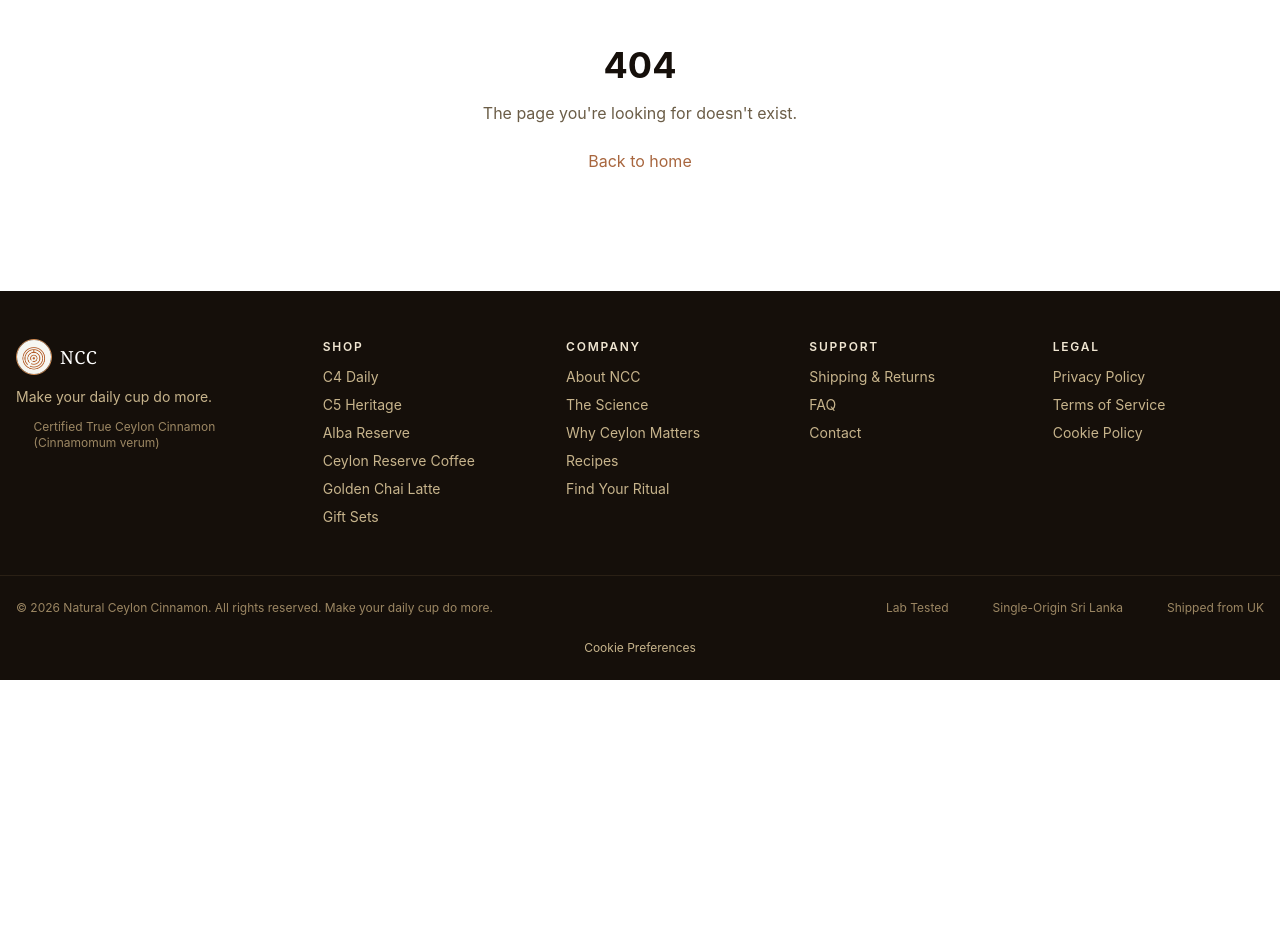
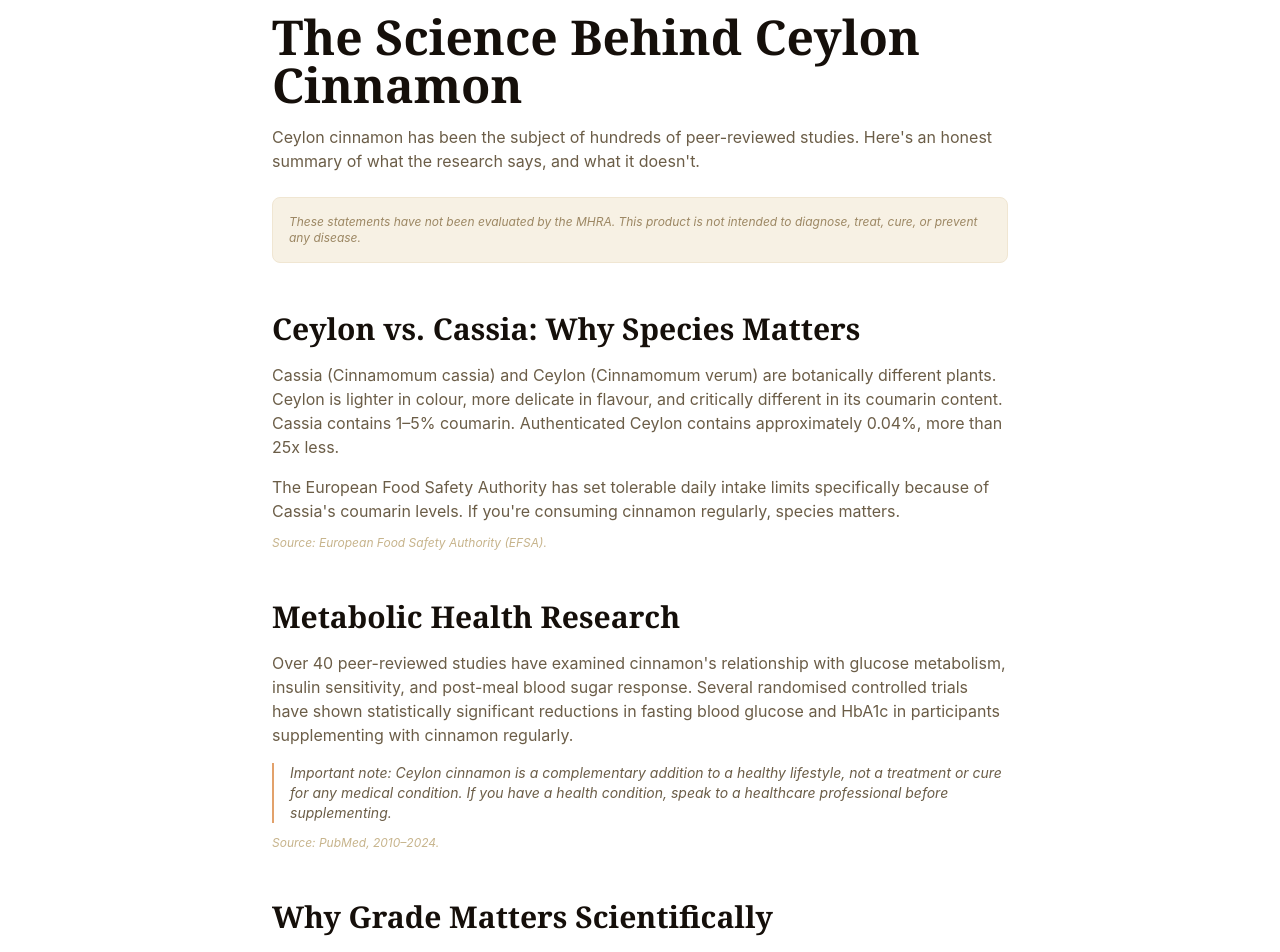
Before and after one commit to agamsidana/NCC, a React (Vite) app: page /the-science in a window 1280 px wide. Shown: the part 120-1072 px from the top of the page. Before the commit the page ends 800 px from the top, so only its background shows below. Built offline with nearby package versions, Linux system fonts and the light colour scheme; some icons are missing.

Commit message:
add the science page

```diff
--- a/src/common/constants/strings.ts
+++ b/src/common/constants/strings.ts
@@ -128,6 +128,40 @@
         "Natural Ceylon Cinnamon ships across the United Kingdom. We're a small, focused brand, and we intend to stay that way. Quality over volume, always.",
     },
   },
+  science: {
+    title: 'The Science Behind Ceylon Cinnamon',
+    intro:
+      "Ceylon cinnamon has been the subject of hundreds of peer-reviewed studies. Here's an honest summary of what the research says, and what it doesn't.",
+    disclaimer:
+      'These statements have not been evaluated by the MHRA. This product is not intended to diagnose, treat, cure, or prevent any disease.',
+    sections: [
+      {
+        heading: 'Ceylon vs. Cassia: Why Species Matters',
+        paragraphs: [
+          'Cassia (Cinnamomum cassia) and Ceylon (Cinnamomum verum) are botanically different plants. Ceylon is lighter in colour, more delicate in flavour, and critically different in its coumarin content. Cassia contains 1–5% coumarin. Authenticated Ceylon contains approximately 0.04%, more than 25x less.',
+          "The European Food Safety Authority has set tolerable daily intake limits specifically because of Cassia's coumarin levels. If you're consuming cinnamon regularly, species matters.",
+        ],
+        note: null,
+        source: 'Source: European Food Safety Authority (EFSA).',
+      },
+      {
+        heading: 'Metabolic Health Research',
+        paragraphs: [
+          "Over 40 peer-reviewed studies have examined cinnamon's relationship with glucose metabolism, insulin sensitivity, and post-meal blood sugar response. Several randomised controlled trials have shown statistically significant reductions in fasting blood glucose and HbA1c in participants supplementing with cinnamon regularly.",
+        ],
+        note: 'Important note: Ceylon cinnamon is a complementary addition to a healthy lifestyle, not a treatment or cure for any medical condition. If you have a health condition, speak to a healthcare professional before supplementing.',
+        source: 'Source: PubMed, 2010–2024.',
+      },
+      {
+        heading: 'Why Grade Matters Scientifically',
+        paragraphs: [
+          'Essential oil concentration varies significantly by grade. C1 grade contains roughly 0.5–1% volatile oil, while C5 Heritage contains 2.5–3%, and Alba Reserve tests highest of all. The bioactive compounds most studied are concentrated in the essential oil, which is why grade — not just species — determines potency.',
+        ],
+        note: null,
+        source: 'Source: ISO 6539 grading standard.',
+      },
+    ],
+  },
   notFound: {
     title: '404',
     message: "The page you're looking for doesn't exist.",
--- /dev/null
+++ b/src/modules/science/index.ts
@@ -0,0 +1 @@
+export { default as SciencePage } from './view/SciencePage'
--- /dev/null
+++ b/src/modules/science/view/SciencePage.tsx
@@ -0,0 +1,51 @@
+import SEO from '../../../common/components/SEO'
+import strings from '../../../common/constants/strings'
+
+function SciencePage() {
+  const { science } = strings
+
+  return (
+    <>
+      <SEO
+        title={science.title}
+        description="An honest summary of the peer-reviewed research on Ceylon cinnamon — what it says, and what it doesn't."
+        path="/the-science"
+      />
+
+      <div className="mx-auto max-w-3xl px-4 py-12 md:py-16">
+        <h1 className="font-serif text-4xl text-neutral-900 sm:text-5xl">{science.title}</h1>
+        <p className="mt-4 text-neutral-600">{science.intro}</p>
+
+        <p className="mt-6 rounded-lg border border-neutral-200 bg-neutral-100 p-4 text-xs italic text-neutral-500">
+          {science.disclaimer}
+        </p>
+
+        {science.sections.map((section) => (
+          <div key={section.heading} className="mt-12">
+            <h2 className="font-serif text-2xl text-neutral-900 sm:text-3xl">{section.heading}</h2>
+
+            <div className="mt-4 flex flex-col gap-4 text-neutral-600">
+              {section.paragraphs.map((paragraph) => (
+                <p key={paragraph}>{paragraph}</p>
+              ))}
+            </div>
+
+            {section.note && (
+              <p className="mt-4 border-l-2 border-primary-300 pl-4 text-sm italic text-neutral-600">
+                {section.note}
+              </p>
+            )}
+
+            {section.source && <p className="mt-3 text-xs italic text-neutral-400">{section.source}</p>}
+          </div>
+        ))}
+
+        <p className="mt-12 rounded-lg border border-neutral-200 bg-neutral-100 p-4 text-xs italic text-neutral-500">
+          {science.disclaimer}
+        </p>
+      </div>
+    </>
+  )
+}
+
+export default SciencePage
--- a/src/routes/AppRoutes.tsx
+++ b/src/routes/AppRoutes.tsx
@@ -3,6 +3,7 @@
 import { AboutPage } from '../modules/about'
 import { HomePage } from '../modules/home'
 import NotFoundPage from '../modules/not-found/NotFoundPage'
+import { SciencePage } from '../modules/science'
 
 const router=createBrowserRouter( [
   {
@@ -10,6 +11,7 @@
     children: [
       { index: true, element: <HomePage /> },
       { path: 'about-ncc', element: <AboutPage /> },
+      { path: 'the-science', element: <SciencePage /> },
       { path: '*', element: <NotFoundPage /> },
     ],
   },
```
